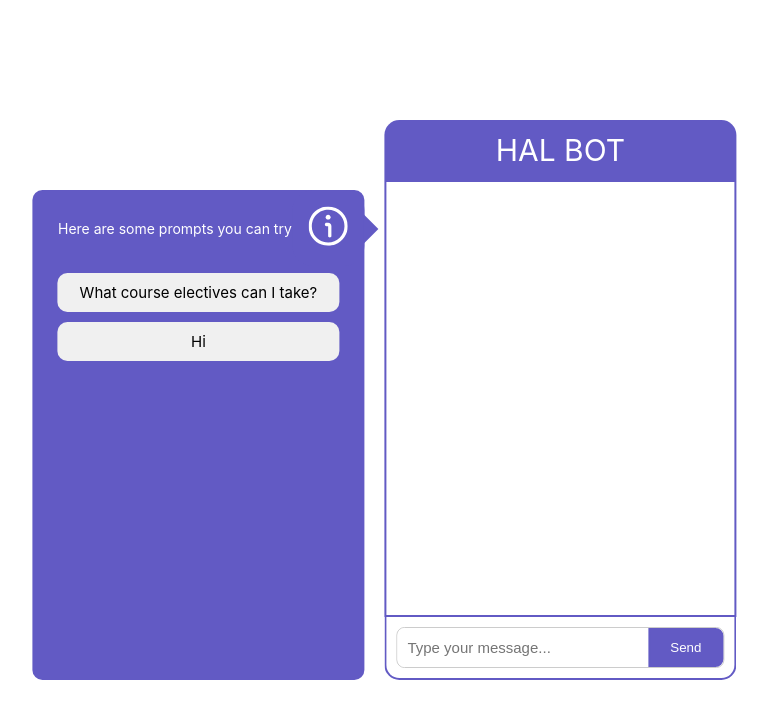
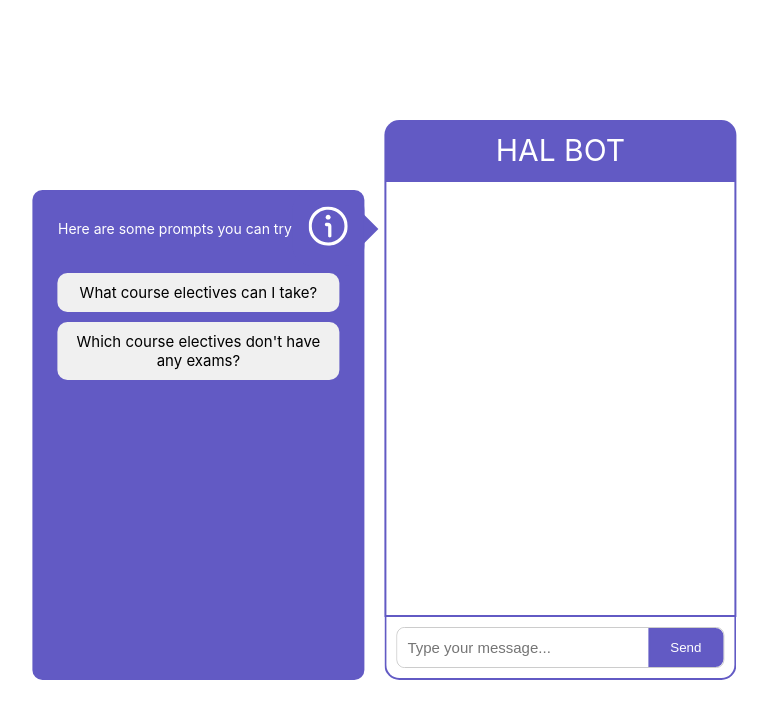
Before and after one commit to SumethD/halbot, a React (Create React App) app in the folder frontend/: page / in a window 1280 px wide. Both pictures are taken after a click on the element 430 px from the left and 228 px from the top of the page. Shown: the top 718 px of the page, without its empty margins (102-870 px from the left). Built offline with nearby package versions, Linux system fonts and the light colour scheme.

Commit message:
add extra prompt

```diff
--- a/frontend/src/components/PromptsPopUp.jsx
+++ b/frontend/src/components/PromptsPopUp.jsx
@@ -2,7 +2,6 @@ import React, { useState} from 'react';
 import './PromptsPopUp.css';
 import info_icon from '../images/fi-rr-info.svg';
 import '../values/colours.css';
-
 
 const PromptsPopUp = ({handlePopUpClick}) => {
     const [popupOpen, setPopupOpen] = useState(false);
@@ -29,11 +28,10 @@ const PromptsPopUp = ({handlePopUpClick}) => {
                         <div className='prompt-div' onClick={() => handleClick("What course electives can I take?")}>
                             What course electives can I take?
                         </div>
-                        <div className='prompt-div' onClick={() => handleClick("Hi")}>
-                            Hi
-                        </div>
+                        <form className='prompt-div' onClick={() => handleClick("Which course electives don't have any exams?")}>
+                         Which course electives don't have any exams?
+                        </form>
                 </div>
-
                 </div>
             )}
 
```
